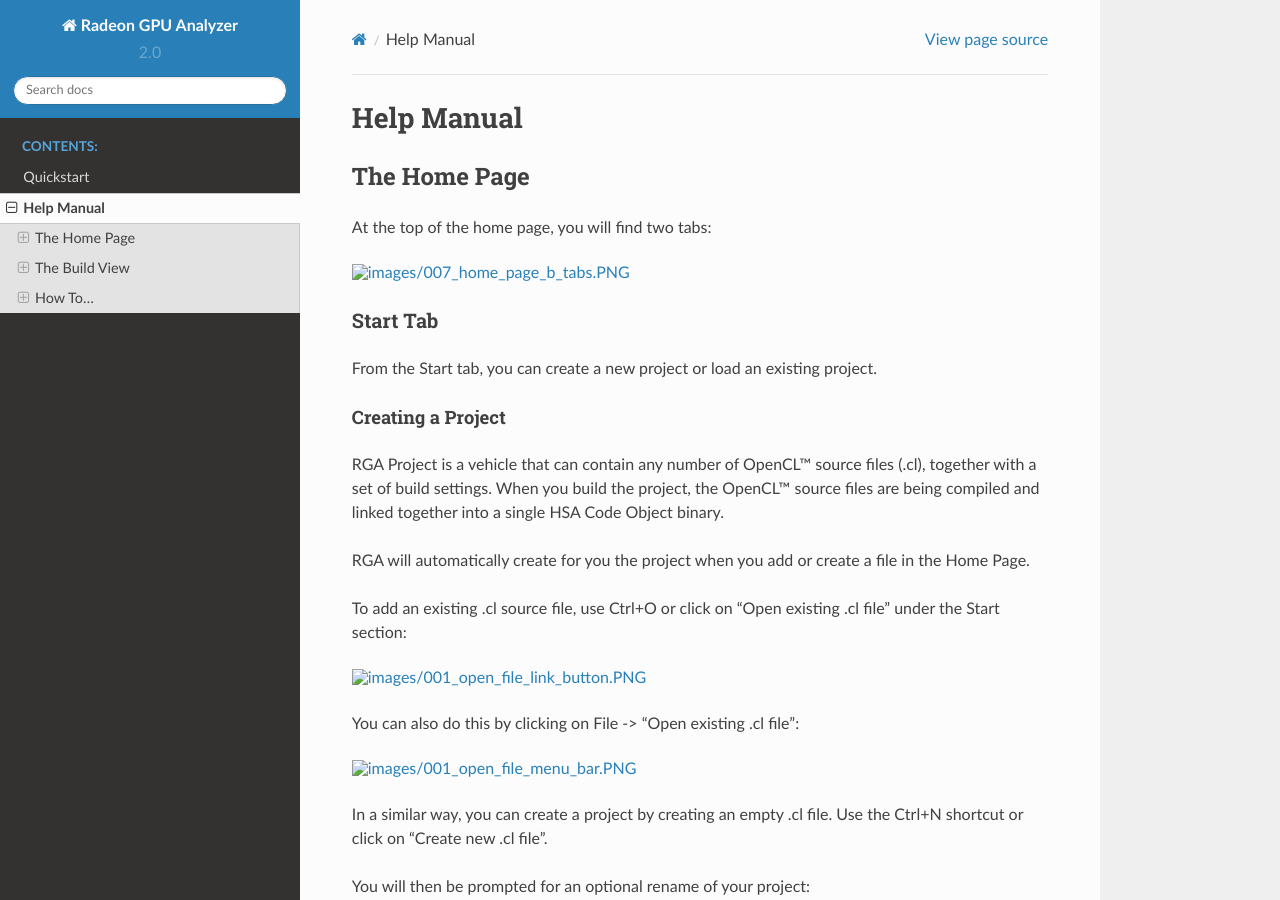
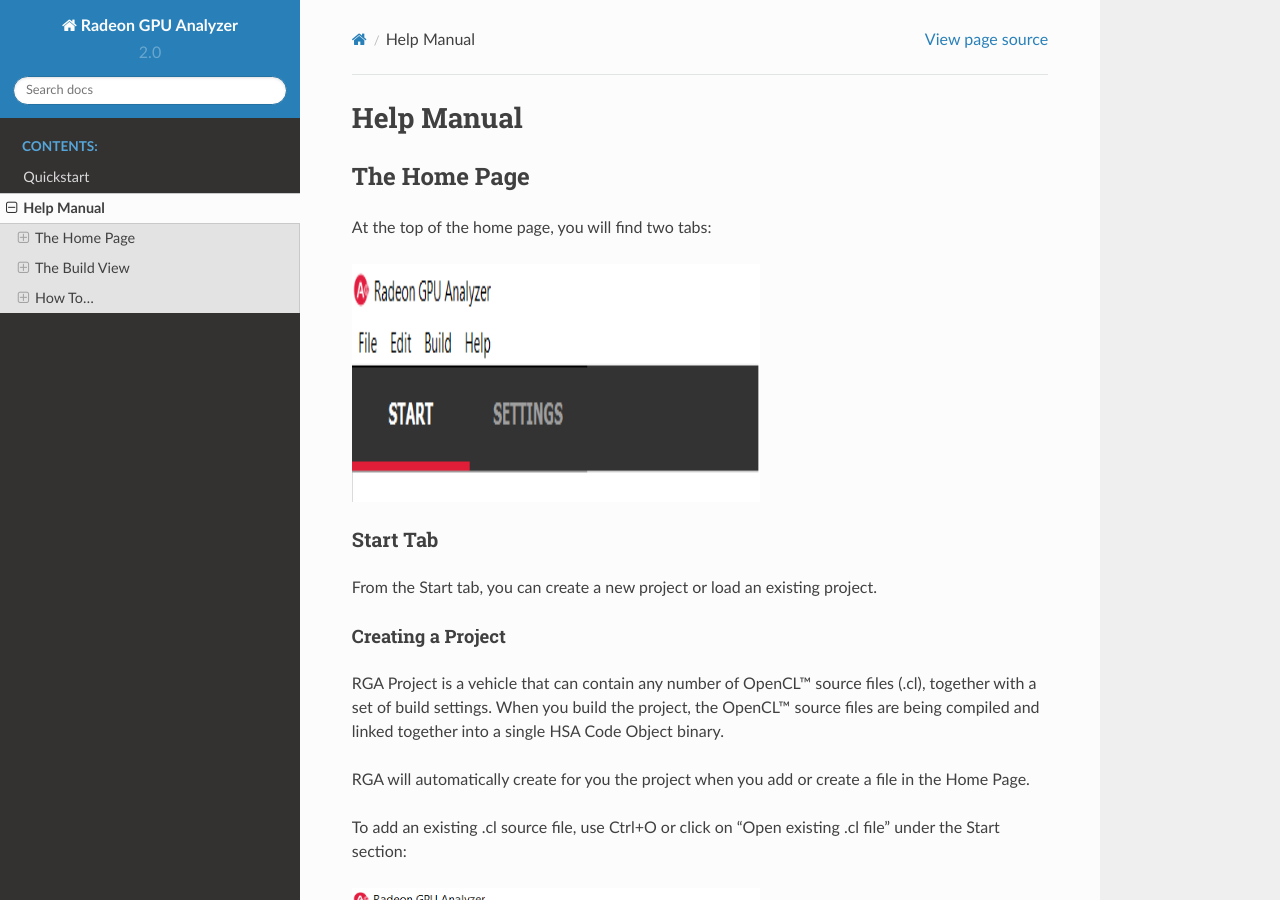
Before and after one commit to GPUOpen-Tools/radeon_gpu_analyzer, a Sphinx documentation site: the page built from docs/source/help_manual.rst, in a window 1280 px wide and 900 px high. Built offline with Sphinx 7.4.7 and the Read the Docs theme 2.0.0, drawn with Linux system fonts in a browser that asks for light colours; formulas are drawn with MathJax 3.

Commit message:
Product documentation updates.

```diff
--- a/docs/source/help_manual.rst
+++ b/docs/source/help_manual.rst
@@ -7,7 +7,7 @@
 -------------
 At the top of the home page, you will find two tabs:
 
-.. image:: images/007_home_page_b_tabs.PNG
+.. image:: images/007_home_page_b_tabs.png
   :width: 4.25532in
   :height: 2.47686in
 
@@ -24,13 +24,13 @@
 
 To add an existing .cl source file, use Ctrl+O or click on "Open existing .cl file" under the Start section:
 
-.. image:: images/001_open_file_link_button.PNG
+.. image:: images/001_open_file_link_button.png
   :width: 4.25532in
   :height: 2.47686in
 
 You can also do this by clicking on File -> "Open existing .cl file":
 
-.. image:: images/001_open_file_menu_bar.PNG
+.. image:: images/001_open_file_menu_bar.png
   :width: 4.25532in
   :height: 2.47686in
 
@@ -38,7 +38,7 @@
 
 You will then be prompted for an optional rename of your project:
 
-.. image:: images/002_rename_project.PNG
+.. image:: images/002_rename_project.png
 
 RGA will use a yyyymmdd-hhmmss date-time string as a default name. Check the "Always use auto-generated project names" check box to instruct RGA to always use the default name without prompting for renaming.
 
@@ -46,13 +46,13 @@
 """""""""""""""""
 You can load an existing project (.rga file) using the Ctrl+Alt+O shortcut or by clicking on an item on the Recent menu in the home page:
 
-.. image:: images/007_home_page_b_recent.PNG
+.. image:: images/007_home_page_b_recent.png
   :width: 4.05532in
   :height: 1.17686in
 
 It is also possible to load a project from the File -> "Open existing RGA project..." menu item:
 
-.. image:: images/008_home_page_b_open_project.PNG
+.. image:: images/008_home_page_b_open_project.png
   :width: 4.25532in
   :height: 2.87686in
 
@@ -64,7 +64,7 @@
 """""""""""
 The Application page controls configurable parts of the app:
 
-.. image:: images/010_home_page_b_settings_app.PNG
+.. image:: images/010_home_page_b_settings_app.png
   :width: 5.55532in
   :height: 4.27686in
 
@@ -210,7 +210,7 @@
 	* Create a new source file by clicking on "Create file", or using the Ctrl+N shortcut
 	* Open the project-specific build settings by clicking on "Build settings", or using the F8 shortcut. For more details about the build settings view, please see the Build Settings section.
 
-.. image:: images/012_build_view_file_menu.PNG
+.. image:: images/012_build_view_file_menu.png
   :width: 2.25532in
   :height: 4.87686in
 
@@ -226,7 +226,7 @@
 
 You can use the Ctrl+F (Edit -> Find) and Ctrl+G (Edit -> Go to...) to search for a string or jump to a specific line.
 
-.. image:: images/013_build_view_source_view.PNG
+.. image:: images/013_build_view_source_view.png
   :width: 8.25532in
   :height: 8.87686in
 
@@ -234,7 +234,7 @@
 you can double click-on the view's black title bar to maximize it.
 You can also click on the resize icon at the top right corner to maximize/minimize the view:
 
-.. image:: images/013_build_view_title_bar.PNG
+.. image:: images/013_build_view_title_bar.png
   :width: 8.25532in
   :height: 1.87686in
 
@@ -242,7 +242,7 @@
 ^^^^^^^^^^^^^^^^^
 When a build is triggered, the RGA command line app is being launched to execute the build. Its output would be streamed into the Build Output View.
 
-.. image:: images/014_build_view_build_output.PNG
+.. image:: images/014_build_view_build_output.png
   :width: 8.25532in
   :height: 3.87686in
 
@@ -254,7 +254,7 @@
 ^^^^^^^^^^^^^^^^
 The disassembly for the relevant kernel will be displayed in the disassembly view on the right:
 
-.. image:: images/006_disassembly_view.PNG
+.. image:: images/006_disassembly_view.png
   :width: 6.08333in
   :height: 4.08568in
 
@@ -316,13 +316,13 @@
 ^^^^^^^^^^^^^^^^^^^^^
 You can load an existing project (.rga file) using the Ctrl+Alt+O shortcut or by clicking on an item on the Recent menu in the home page:
 
-.. image:: images/007_home_page_b_recent.PNG
+.. image:: images/007_home_page_b_recent.png
   :width: 4.05532in
   :height: 1.17686in
 
 It is also possible to load a project from the File -> "Open existing RGA project..." menu item:
 
-.. image:: images/008_home_page_b_open_project.PNG
+.. image:: images/008_home_page_b_open_project.png
   :width: 4.25532in
   :height: 2.87686in
 
```
Also changed, not shown: docs/source/quickstart.rst (+6 -6 lines).
